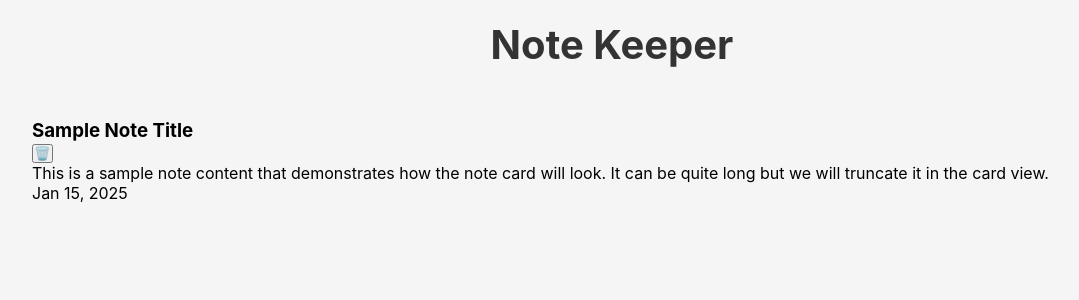
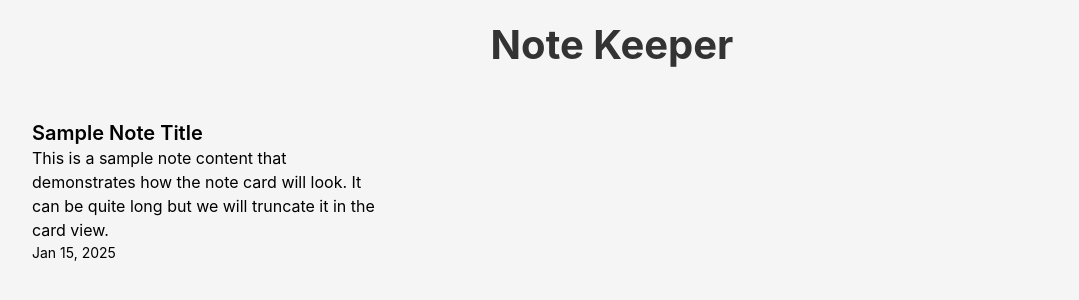
Before and after one commit to SewarAslan/myNoteKeeper-frontend-FTS, a React (Create React App) app: page / in a window 1280 px wide. Shown: the top 300 px of the page, without its empty margins (28-1107 px from the left). Built offline with nearby package versions, Linux system fonts and the light colour scheme.

Commit message:
style: add CSS for NoteCard with theme

```diff
--- a/src/components/NoteCard/NoteCard.module.css
+++ b/src/components/NoteCard/NoteCard.module.css
@@ -0,0 +1,69 @@
+.noteCard {
+  background-color: var(--surface);
+  border: 1px solid var(--border);
+  border-left: 3px solid var(--primary-green);
+  border-radius: var(--radius-md);
+  padding: var(--spacing-md);
+  margin: var(--spacing-md) 0;
+  box-shadow: var(--shadow-md);
+  width: 100%;
+  max-width: 350px;
+  transition: all var(--transition-normal);
+}
+
+.noteCard:hover {
+  transform: translateY(-2px);
+  box-shadow: var(--shadow-lg);
+  border-left-color: var(--accent-yellow);
+}
+
+.noteHeader {
+  display: flex;
+  justify-content: space-between;
+  align-items: center;
+  margin-bottom: var(--spacing-sm);
+}
+
+.noteTitle {
+  font-size: 1.25rem;
+  font-weight: 600;
+  color: var(--text-primary);
+  margin: 0;
+}
+
+.deleteBtn {
+  background: none;
+  border: none;
+  cursor: pointer;
+  font-size: 1rem;
+  color: var(--gray-700);
+  opacity: 0;
+  transition: opacity var(--transition-normal), color var(--transition-fast);
+  padding: 0.25rem;
+}
+
+.noteCard:hover .deleteBtn {
+  opacity: 1;
+}
+
+.deleteBtn:hover {
+  color: #dc2626;
+}
+
+.noteContent {
+  font-size: 1rem;
+  color: var(--text-secondary);
+  margin: var(--spacing-sm) 0;
+  line-height: 1.5;
+  padding: var(--spacing-sm);
+  background-color: var(--primary-green-pale);
+  border-radius: var(--radius-sm);
+}
+
+.noteDate {
+  font-size: 0.875rem;
+  color: var(--gray-300);
+  display: inline-flex;
+  align-items: center;
+  gap: 0.375rem;
+}
```
Also changed, not shown: src/styles/theme.module.css (added, +47 -0 lines).
